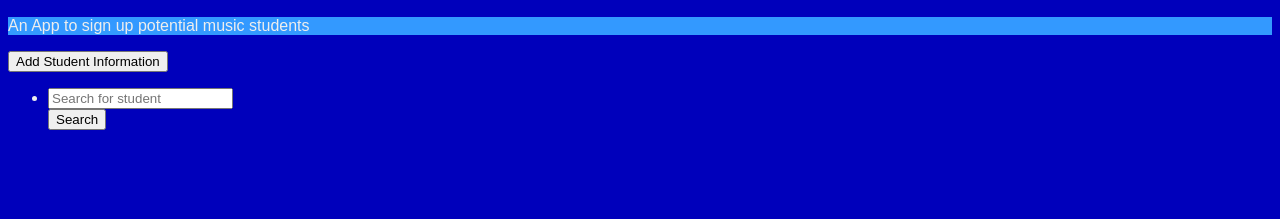
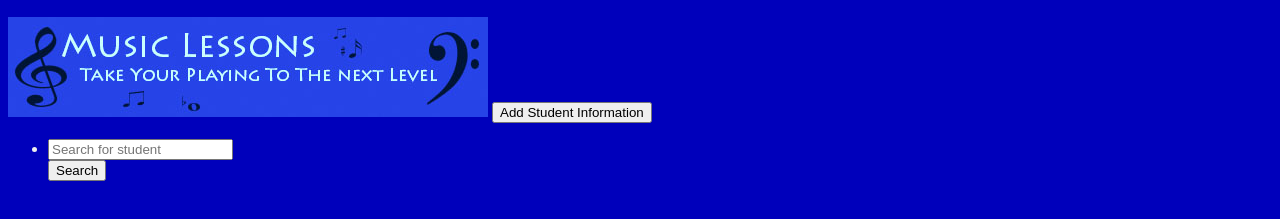
Before and after one commit to jusplayinmybass/MIU_1209, a plain HTML site: page week1/carroll_myron_project1/index.html in a window 1280 px wide. Shown: the part 85-304 px from the top of the page. Drawn offline with Linux system fonts and the light colour scheme.

Commit message:
Added Feature

```diff
--- a/week1/carroll_myron_project1/index.html
+++ b/week1/carroll_myron_project1/index.html
@@ -18,7 +18,7 @@
     </head>
     <body>
         <h1>Music Lessons</h1>
-        <p>An App to sign up potential music students</p> <!--A brief description of what the app is for-->
+        <img src=Images/musicLessons.jpg></img>
         <a href="additem.html"><input type="button" value="Add Student Information" id="add"</a>
         <ul>
             <li></label><input type="text" id="search" placeholder="Search for student"  /></li>
```
Also changed, not shown: week1/carroll_myron_project1/Images/Bass-1.jpg (added), week1/carroll_myron_project1/Images/Piano-1.jpg (added), week1/carroll_myron_project1/Images/musicLessons.jpg (added), 4 other files.
